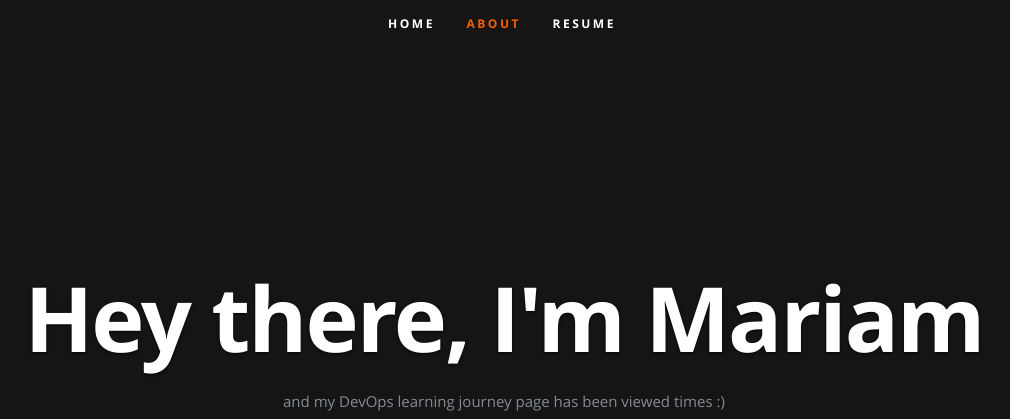
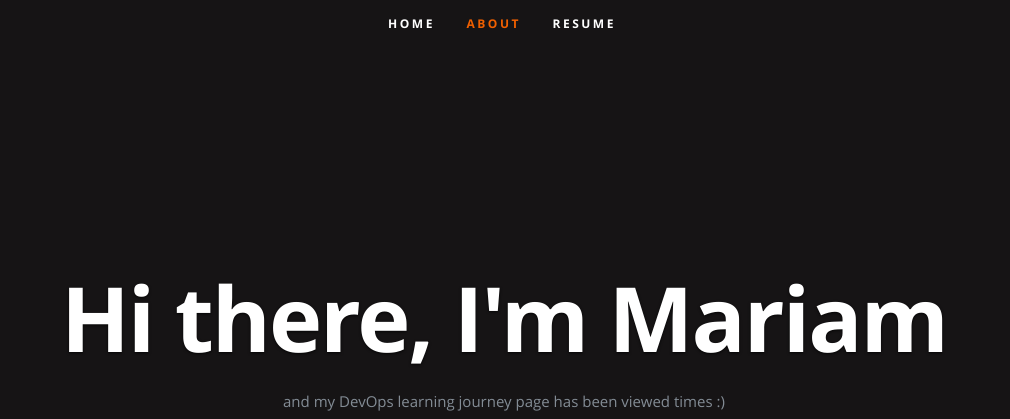
Before and after one commit to MariammBello/azure-resume, a plain HTML site: page frontend/index.html in a window 1280 px wide. Shown: the top 419 px of the page, without its empty margins (138-1148 px from the left). Drawn offline with nearby package versions, Linux system fonts and the light colour scheme; no server answers.

Commit message:
update html

```diff
--- a/frontend/index.html
+++ b/frontend/index.html
@@ -54,7 +54,7 @@
 
       <div class="row banner">
          <div class="banner-text">
-            <h1 class="responsive-headline">Hey there, I'm Mariam</h1>
+            <h1 class="responsive-headline">Hi there, I'm Mariam</h1>
 
             <p>and my DevOps learning journey page has been viewed <a id="counter"></a> times :) </p>
             <ul class="social">
```
